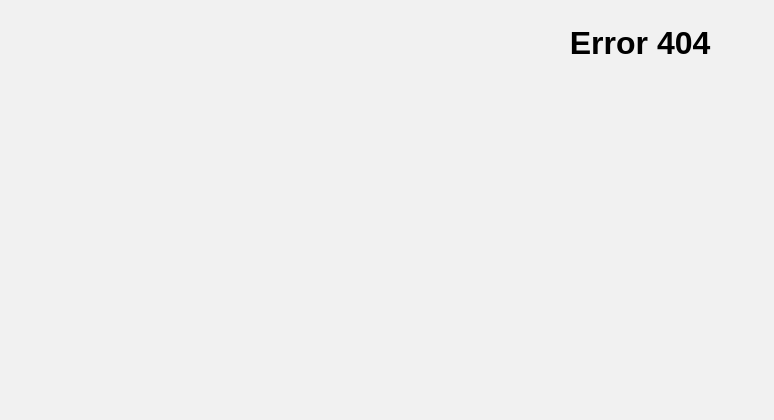
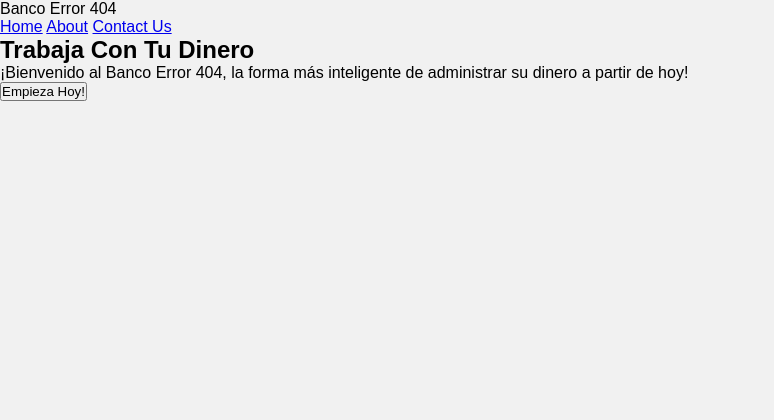
Before and after one commit to Profe-Jose-Burgos/Error-404, a Flask app: page / in a window 1280 px wide. Shown: the top 420 px of the page, without its empty margins (0-774 px from the left). Run offline with Flask 2, Linux system fonts and the light colour scheme.

Commit message:
Update base.html

```diff
--- a/templates/base.html
+++ b/templates/base.html
@@ -7,17 +7,40 @@
 
 <head>
     <meta charset="UTF-8">
-    <title>Erorr 404</title>
+    <title>Banco Error 404</title>
 </head>
 <body>
-    <h1 class="page_heading"> Error 404</h1>
+    <nav>
+        <div class="logo">Banco Error 404</div>
+        <div class="nav-items">
+
+            <a href="/">Home</a>
+            <a href="/">About</a>
+            <a href="/">Contact Us</a>
+        </div>
+    </nav>
+
+<section class="hero">
+
+<div class="hero-container">
+
+    <div class="column-left">
+        <h1> Trabaja Con Tu Dinero</h1>
+        <p>¡Bienvenido al Banco Error 404, la forma más inteligente de administrar su dinero a partir de hoy!</p>
+        <button>Empieza Hoy!</button>
+    </div>
+
+
+</div>
+
+</section>
 
     <div class="chatbox">
 
         <div class="chatbox__support">
             <div class="chatbox__header">
                 <div class="chatbox__content--header">
-                    <h4 class="chatbox__heading--header">Bank Error 404</h4>
+                    <h4 class="chatbox__heading--header">Banco Error 404</h4>
                     <p class="chatbox__description--header">¡Hello! I'm Bananin, Your Viritual Assitant</p>
                 </div>
             </div>
```
